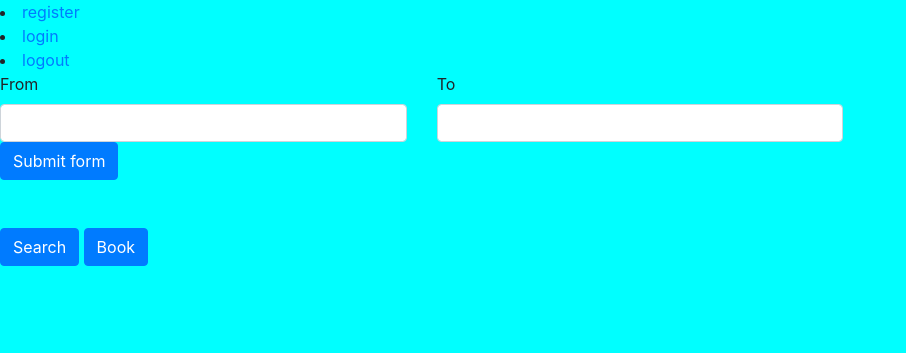
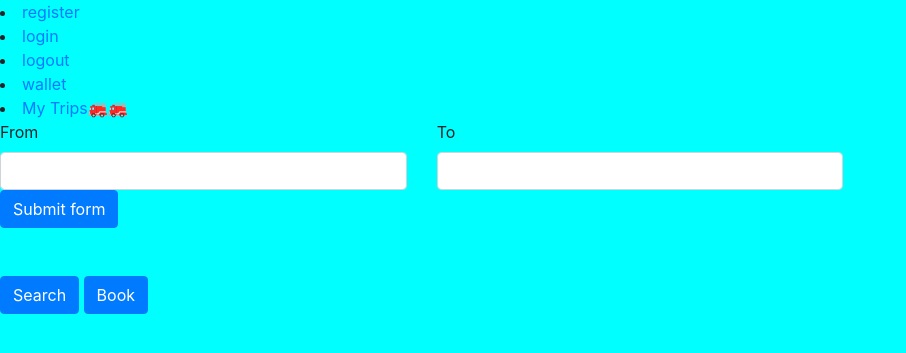
Before and after one commit to Aagam-Doshi/Bus-Booking-System, a Django app: page /browse/ in a window 1280 px wide. Shown: the top 353 px of the page, without its empty margins (0-906 px from the left). Run offline with Django 3.2, Linux system fonts and the light colour scheme; parts of the project's set-up code (start-up, migrations or seed data) failed here and were passed over; some libraries are stand-ins or nearby versions.

Commit message:
wallet booking view-journey

```diff
--- a/blog/admin.py
+++ b/blog/admin.py
@@ -1,11 +1,13 @@
 from django.contrib import admin
 from django.contrib.auth.admin import UserAdmin
-from .models import Bus,Schedule,MyUser
+from .models import Bus,Schedule,MyUser,Booking
 
 
 admin.site.register(Bus)
 admin.site.register(Schedule)
 admin.site.register(MyUser,UserAdmin)
+admin.site.register(Booking)
+
 # admin.site.register(Customer)
 
 
--- a/blog/models.py
+++ b/blog/models.py
@@ -17,7 +17,7 @@ class Bus(models.Model):
 #     name=models.TextField()
 #     id=models.TextField(primary_key=True)
 class MyUser(AbstractUser):
-    walletAmt=models.IntegerField(default=0)
+    walletAmt=models.IntegerField(default=0,null=False)
     # email = models.EmailField(unique=True)
     # mobile_number = models.CharField(max_length=15, unique=True)
     # is_email_verified = models.BooleanField(default=False)
@@ -30,7 +30,7 @@ class MyUser(AbstractUser):
 class Schedule(models.Model):
     depTime=models.DateTimeField()
     arrTime=models.DateTimeField()
-    busId=models.ForeignKey(Bus,on_delete=models.CASCADE)
+    busId=models.ForeignKey(Bus,on_delete=models.CASCADE)#it is not busid it is bus
     id=models.AutoField(primary_key=True)
     seatsRemaining=models.IntegerField(default=0)
 
--- a/blog/templates/blog/base.html
+++ b/blog/templates/blog/base.html
@@ -24,6 +24,8 @@
     <li><a href="/register">register</a></li>
     <li><a href="/login">login</a></li>
     <li><a href="/logout">logout</a></li>
+    <li><a href="{%url 'wallet' %}">wallet</a></li>
+    <li><a href="{%url 'view-journeys' %}">My Trips🚒🚒</a></li>
 
     <form action="/browsedetail" method="get" class="row g-3">
       <div class="col-md-4">
--- a/blog/templates/blog/home.html
+++ b/blog/templates/blog/home.html
@@ -1,6 +1,5 @@
 {% extends "blog/base.html" %} {% block container%}
 
 <h1>Welcome to Hila Nhi Travels</h1>
-<p>Hello</p>
 
 {% endblock container %}
--- a/blog/urls.py
+++ b/blog/urls.py
@@ -13,6 +13,8 @@ urlpatterns = [
     path('register',views.register,name='register'),
     path('login/',views.login,name='login'),
     path('logout/',views.logout_view,name='logout'),
+    path('wallet/',views.wallet,name='wallet'),
+    path('view-journeys/',views.view_journeys,name='view-journeys'),
     # path('register/', views.register, name='register'),
     # path('verify_otp/<int:user_id>/', views.verify_otp, name='verify_otp'),
 
--- a/blog/views.py
+++ b/blog/views.py
@@ -70,14 +70,22 @@ def browse_with_details(request):
 @login_required(login_url='/login')
 def booking(request,id):
 
+    customer=request.user
+    wallet_amt=customer.walletAmt
+
+
+
 
     print (id)
     detail=Schedule.objects.get(id=id)
     seat_remain=detail.seatsRemaining
+    fareprice=detail.busId.busFare
+    print(fareprice)
+
 
     context={'id':id,
         'seat_remain':seat_remain ,
-
+        'fare_price':fareprice,
 
         }
 
@@ -86,8 +94,27 @@ def booking(request,id):
         passname=request.POST.get('passname')
         #wallet check and reduce should be here
         booking_obj=Booking.objects.create(pasNam=passname,customer=request.user,schedule=detail)
+        print(passname)
+        # detail.update(seatsRemaining=seat_remain-1)
+        if(wallet_amt>=fareprice):
+            if seat_remain <1:
+                context['error']="Insufficient seats"
+                #seats remaining ke jagah seats book dikhana chahiye
+                return render(request,'blog/booking.html',context)
+            detail.seatsRemaining-=1
+            detail.save()
+            customer.walletAmt-=fareprice
+            customer.save()
+
+        else:
+            context['error']="Insufficient Amount"
+            return render(request,'blog/booking.html',context)
+        print(seat_remain)
+
         if booking_obj is not None:
             return redirect("/")#later redirect to upcoming journeys
+
+
 
 
 
@@ -135,3 +162,45 @@ def register(request):
             return redirect("/")
 
     return render(request,'blog/register.html')
+
+@login_required(login_url='/login')
+def wallet(request):
+    customer=request.user
+    if(request.method=='POST'):
+        amounttoadd=request.POST.get('wallet')
+        customer.walletAmt+=int(amounttoadd)
+        customer.save()
+
+
+    wallet_amt=customer.walletAmt
+    print (wallet_amt)
+
+
+
+
+    # print(wallet_amt)
+    context={
+        'wallet':wallet_amt
+    }
+    return render(request,'blog/wallet.html',context)
+@login_required(login_url='/login')
+def view_journeys(request):
+    customer=request.user
+
+    journeys=Booking.objects.filter(customer=customer)
+    print(journeys)
+    listOfSchedule=[]
+
+    for journey in journeys:
+            schedule_dict = {
+                'StartDest':journey.schedule.busId.startDest,
+                'EndDest':journey.schedule.busId.endDest,
+                'StartTime':journey.schedule.arrTime.strftime("%Y-%m-%d %H:%M:%S"),
+                'EndTime':journey.schedule.depTime.strftime("%Y-%m-%d %H:%M:%S"),
+                'PaasengerName':journey.pasNam,
+            }
+            listOfSchedule.append(schedule_dict)
+
+            # print(listOfSchedule)
+
+    return render(request,'blog/journey.html')
```
Also changed, not shown: db.sqlite3.
